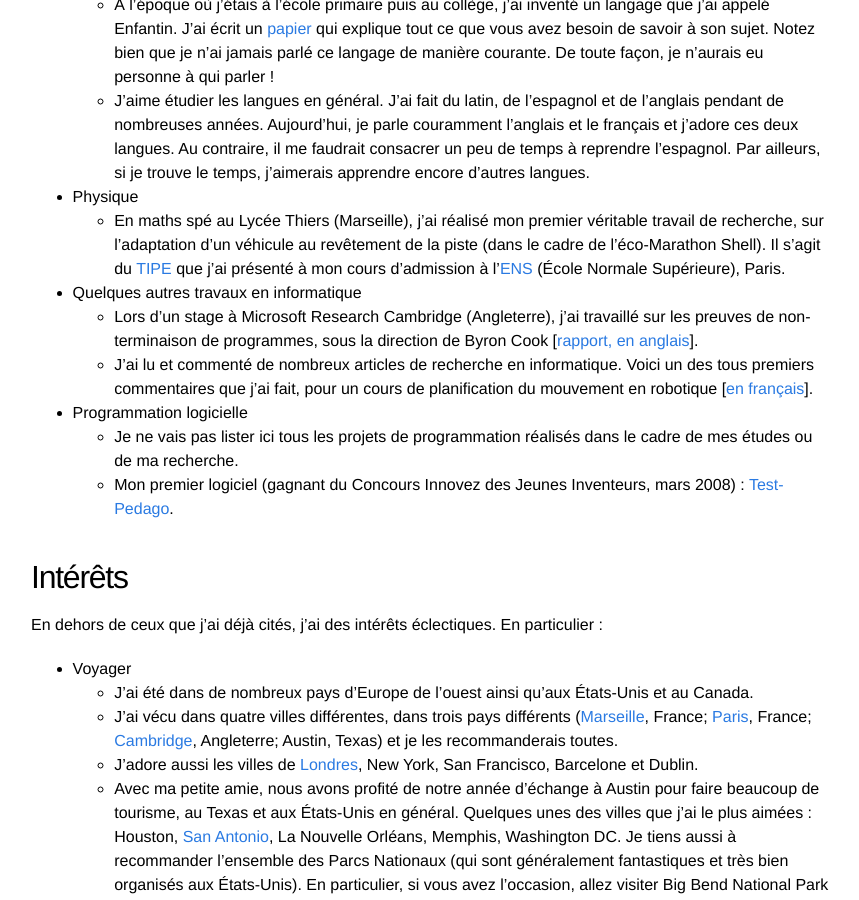
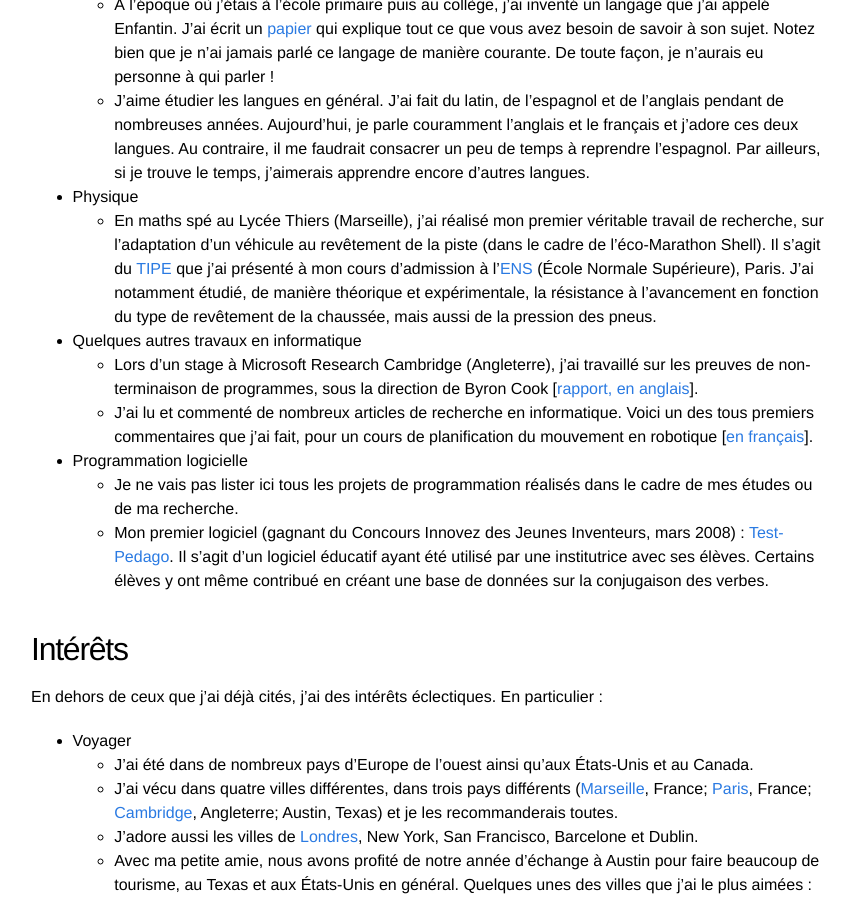
Before and after one commit to Zimmi48/zimmi48.github.io, a Jekyll site: the page built from accueil.md, in a window 1280 px wide and 900 px high, scrolled down 1275 px. Shown: the whole window, without its empty margins (209-1068 px from the left). Built offline with Jekyll 4.4.1, drawn with Linux system fonts in a browser that asks for light colours.

Commit message:
corrections following comments

```diff
--- a/accueil.md
+++ b/accueil.md
@@ -101,6 +101,9 @@ Travaux passés
 	[TIPE](/pdf/TIPE.pdf) que
 	j'ai présenté à mon cours d'admission à
 	l'[ENS](http://www.ens.fr) (École Normale Supérieure), Paris.
+	J'ai notamment étudié, de manière théorique et expérimentale,
+	la résistance à l'avancement en fonction du type de revêtement
+	de la chaussée, mais aussi de la pression des pneus.
 
 * Quelques autres travaux en informatique
 	* Lors d'un stage à Microsoft Research Cambridge (Angleterre),
@@ -118,7 +121,10 @@ Travaux passés
 	ma recherche.
 	* Mon premier logiciel
 	(gagnant du Concours Innovez des Jeunes Inventeurs,
-	mars 2008) : [Test-Pedago](/test-pedago).
+	mars 2008) : [Test-Pedago](/test-pedago). Il s'agit d'un
+	logiciel éducatif ayant été utilisé par une institutrice
+	avec ses élèves. Certains élèves y ont même contribué en
+	créant une base de données sur la conjugaison des verbes.
 
 Intérêts
 --------
```
Also changed, not shown: index.md (+9 -3 lines).
